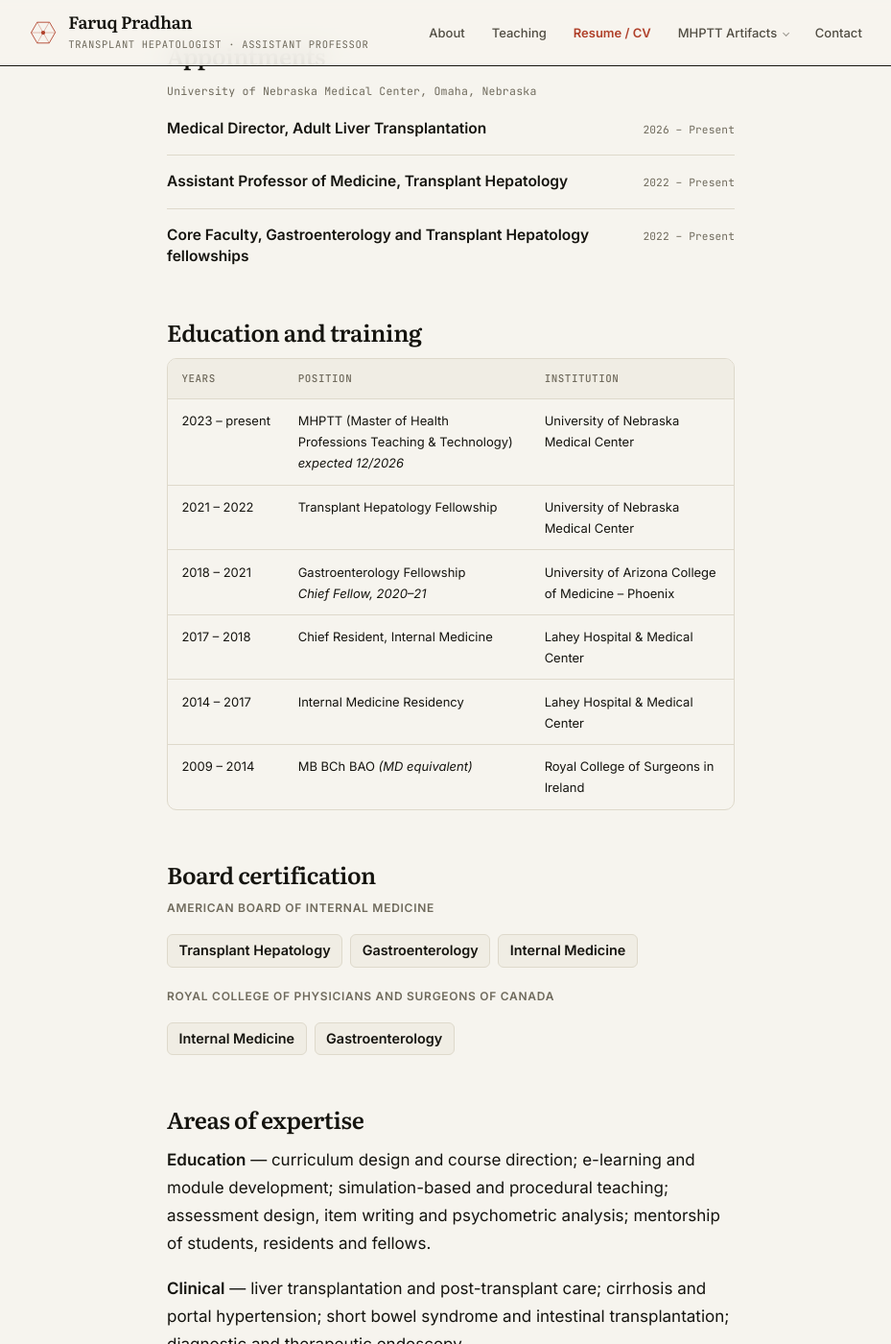
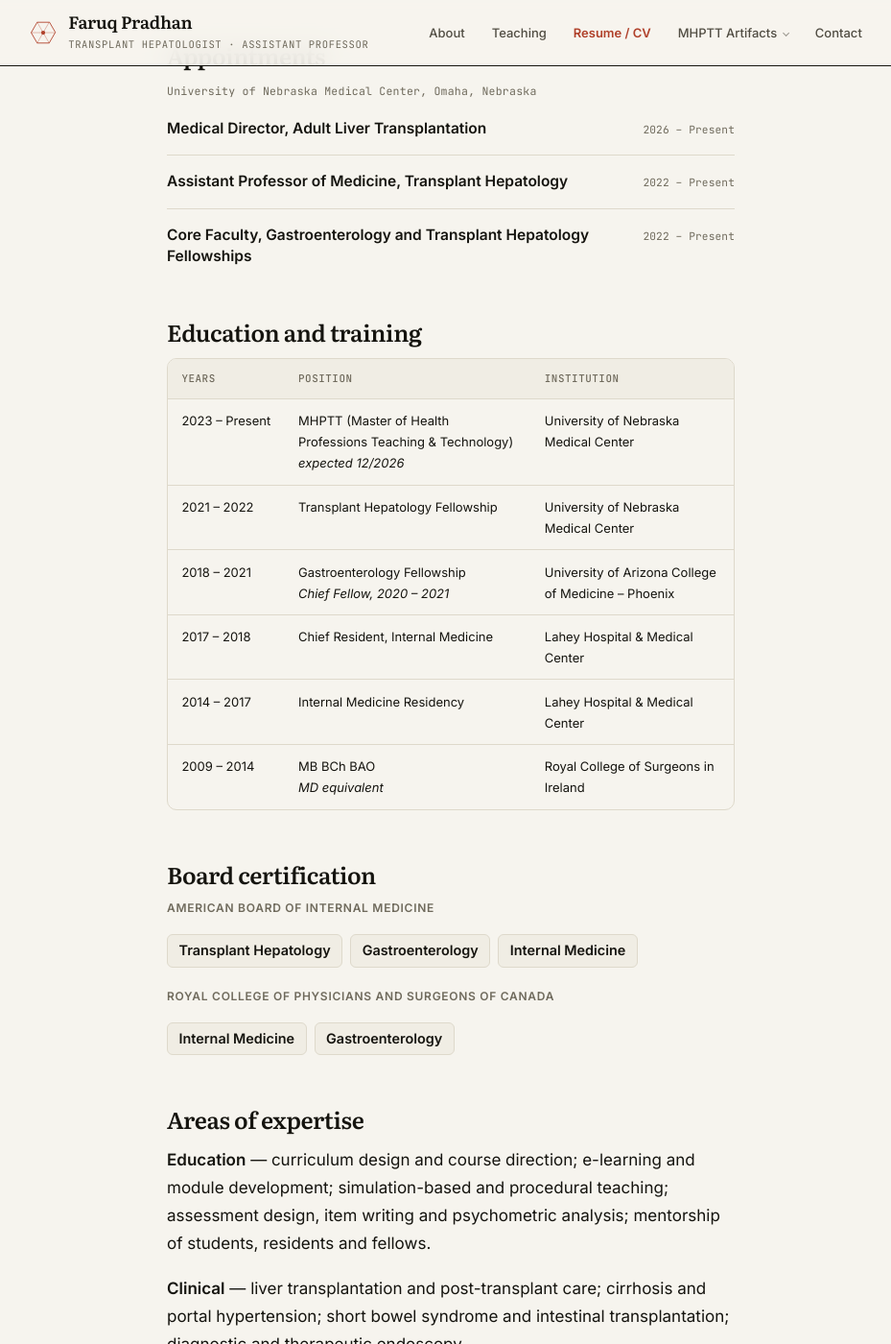
Before and after one commit to fpradhan/fpradhan.github.io, a Jekyll site: the page built from resume.md, in a window 1280 px wide and 1400 px high, scrolled down 437 px. Shown: the whole window at 96% size, without its empty margins (170-1099 px from the left). Built offline with Jekyll 4.4.1, drawn with Linux system fonts in a browser that asks for light colours; some of the changed text lies outside the part shown.

Commit message:
Fix the resume against the CV rubric: pagination, order, consistency
Print:
  - certification groups no longer split across a page break; .cred-board
    joins the break-inside rule
  - the Elsewhere heading is hidden along with the links and note it sits
    above, so the printed page no longer ends on a bare word

Order:
  - Educational leadership is now reverse chronological, 2025 to 2022;
    the Enhanced Medical Education Track moves from first to fifth

Consistency:
  - "2023 – present" to "Present", matching the other seven
  - "Chief Fellow, 2020–21" to a spaced range like every other date
  - "supplemental" to "supplementary", matching the home page
  - "Hepatology fellowships" to "Fellowships", matching the table
  - the MD equivalent note moves onto its own line, so all three rows of
    the education table now treat their parenthetical the same way

Co-Authored-By: Claude Opus 5 <noreply@anthropic.com>
Claude-Session: https://claude.ai/code/session_01SajNJDGDkt5q5fCgsPRcNk

```diff
--- a/assets/css/style.css
+++ b/assets/css/style.css
@@ -783,7 +783,7 @@ code{font-size:.85em;background:var(--surface-2);padding:.15em .38em;
 @page{margin:16mm 14mm}
 @media print{
   .site-header,.site-nav,.pager,.site-footer,.skip,.on-page,.todo,.cv-note,
-  .cv-actions,.links{display:none !important}
+  .cv-actions,.links,.print-hide{display:none !important}
   .cv-header{border-bottom:1.5pt solid #000;margin-bottom:14pt;padding-bottom:8pt}
   .cv-name{font-size:19pt;line-height:1.1;margin-bottom:3pt}
   .cv-role{font-size:10pt;margin-bottom:4pt;color:#000}
@@ -800,7 +800,7 @@ code{font-size:.85em;background:var(--surface-2);padding:.15em .38em;
   .creds{gap:8pt;margin-bottom:12pt}
   .cred-issuer{font-size:7.5pt;margin-bottom:4pt}
   .prose .cred-items li{background:none;border:.5pt solid #ccc;font-size:8.5pt;padding:2pt 4pt}
-  .cv-list dt,.prose .cites li,tr{break-inside:avoid;page-break-inside:avoid}
+  .cv-list dt,.cred-board,.prose .cites li,tr{break-inside:avoid;page-break-inside:avoid}
   html,body{background:#fff;color:#000;font-size:10.5pt;line-height:1.45}
   main{padding:0}
   .wrap,.prose{max-width:none;padding:0}
--- a/resume.md
+++ b/resume.md
@@ -33,19 +33,19 @@ University of Nebraska Medical Center, Omaha, Nebraska
 <dl class="cv-list" markdown="0">
 <dt>Medical Director, Adult Liver Transplantation<span class="when">2026 – Present</span></dt>
 <dt>Assistant Professor of Medicine, Transplant Hepatology<span class="when">2022 – Present</span></dt>
-<dt>Core Faculty, Gastroenterology and Transplant Hepatology fellowships<span class="when">2022 – Present</span></dt>
+<dt>Core Faculty, Gastroenterology and Transplant Hepatology Fellowships<span class="when">2022 – Present</span></dt>
 </dl>
 
 ## Education and training
 
 | Years | Position | Institution |
 |---|---|---|
-| 2023 – present | MHPTT (Master of Health Professions Teaching &amp; Technology)<br>*expected 12/2026* | University of Nebraska Medical Center |
+| 2023 – Present | MHPTT (Master of Health Professions Teaching &amp; Technology)<br>*expected 12/2026* | University of Nebraska Medical Center |
 | 2021 – 2022 | Transplant Hepatology Fellowship | University of Nebraska Medical Center |
-| 2018 – 2021 | Gastroenterology Fellowship<br>*Chief Fellow, 2020–21* | University of Arizona College of Medicine – Phoenix |
+| 2018 – 2021 | Gastroenterology Fellowship<br>*Chief Fellow, 2020 – 2021* | University of Arizona College of Medicine – Phoenix |
 | 2017 – 2018 | Chief Resident, Internal Medicine | Lahey Hospital &amp; Medical Center |
 | 2014 – 2017 | Internal Medicine Residency | Lahey Hospital &amp; Medical Center |
-| 2009 – 2014 | MB BCh BAO *(MD equivalent)* | Royal College of Surgeons in Ireland |
+| 2009 – 2014 | MB BCh BAO<br>*MD equivalent* | Royal College of Surgeons in Ireland |
 {: .table-scroll}
 
 ## Board certification
@@ -79,12 +79,12 @@ University of Nebraska Medical Center, Omaha, Nebraska
 ## Educational leadership
 
 <dl class="cv-list" markdown="0">
-<dt>Course Director and Founder, Enhanced Medical Education Track<span class="when">2023 – Present</span></dt>
-<dd><em>Combined Medical and Surgical Integrated Track in Liver Transplantation</em> — a four-year supplemental medical school curriculum in hepatology and transplant medicine, enrolling two to three students a year.</dd>
 <dt>Item Writing Committee, Gastroenterology — ABIM<span class="when">2025 – Present</span></dt>
 <dt>Transplant Hepatology Blueprint Reviewer — ABIM<span class="when">2025</span></dt>
 <dt>Interprofessional Academy of Educators — UNMC<span class="when">2025 – Present</span></dt>
 <dt>Academy of Educators — American Gastroenterological Association<span class="when">2024 – Present</span></dt>
+<dt>Course Director and Founder, Enhanced Medical Education Track<span class="when">2023 – Present</span></dt>
+<dd><em>Combined Medical and Surgical Integrated Track in Liver Transplantation</em> — a four-year supplementary medical school curriculum in hepatology and transplant medicine, enrolling two to three students a year.</dd>
 <dt>Faculty Advisor, Gastroenterology Fellowship Wellness<span class="when">2022 – 2025</span></dt>
 </dl>
 
@@ -96,6 +96,7 @@ University of Nebraska Medical Center, Omaha, Nebraska
 Invited talks are listed on the [full CV page]({{ '/cv/' | relative_url }}).
 
 ## Elsewhere
+{: .print-hide}
 
 {% if site.profiles and site.profiles.size > 0 %}
 <ul class="links">
```
